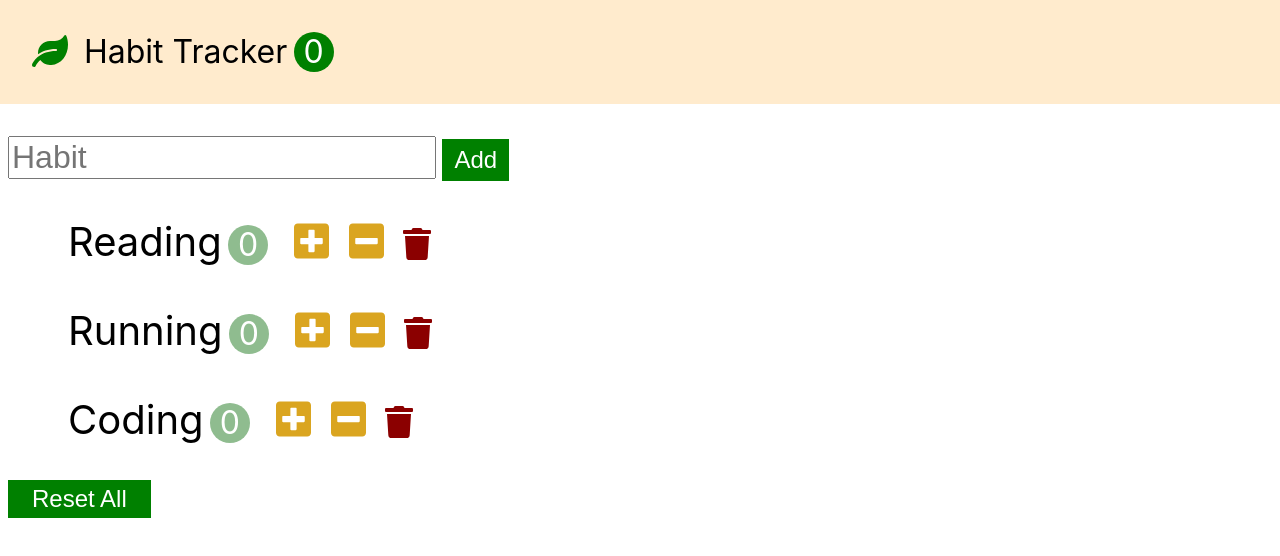
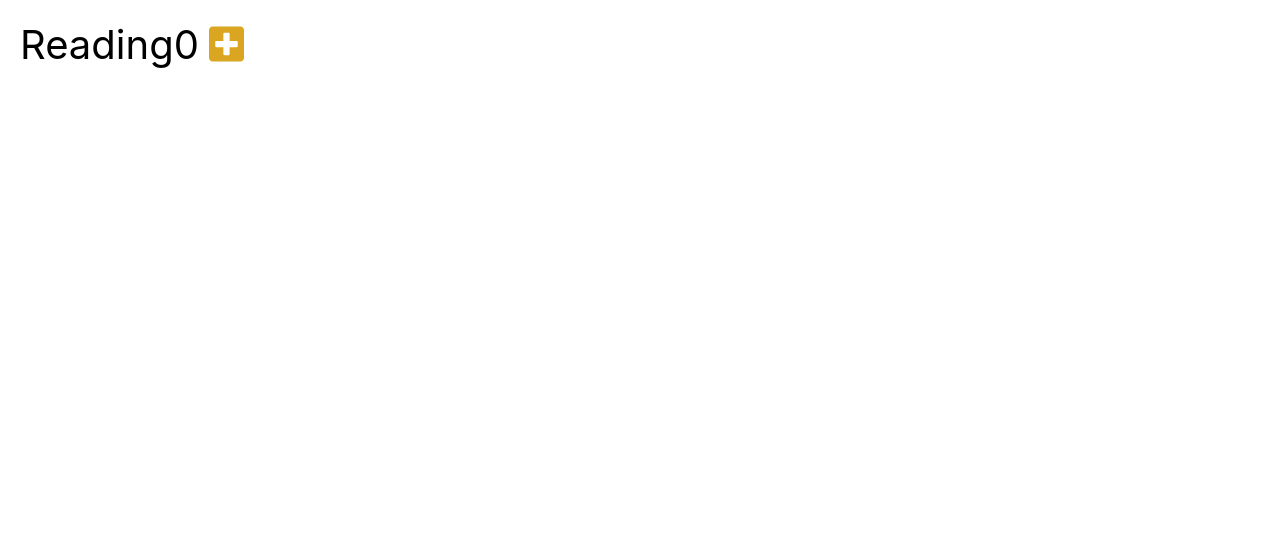
Before and after one commit to smshack/habit-tracker, a React (Create React App) app: page / in a window 1280 px wide. Shown: the top 556 px of the page. Built offline with nearby package versions, Linux system fonts and the light colour scheme.

Commit message:
reactHook => useState useRef useCallCack, useEffect

```diff
--- /dev/null
+++ b/src/components/simpleHabit.jsx
@@ -0,0 +1,28 @@
+import React,{useState,useRef,useCallback,useEffect} from 'react';
+
+const SimpleHabit = (props) => {
+    const [count, setCount] = useState(0)
+    const spanRef =useRef();
+    const handleIncrement = useCallback(() =>{
+        setCount(count+1);
+        // console.log(spanRef)
+
+    });
+    useEffect(() => {
+      console.log(`mount & update !:${count}`)
+    }, [count])
+    return(
+        <li className='habit'>
+            <span ref ={spanRef} className="habit-name">Reading</span>
+            <span className="habit-cout">{count}</span>
+            <button
+                className="habit-button habit-increase"
+                onClick={handleIncrement}
+            >
+                <i className="fas fa-plus-square"></i>
+            </button>
+        </li>
+    )
+};
+
+export default SimpleHabit;
--- a/src/index.js
+++ b/src/index.js
@@ -3,10 +3,12 @@
 import './index.css';
 import '@fortawesome/fontawesome-free/js/all.js';
 import App from './app';
+import SimpleHabit from './components/simpleHabit';
 
 ReactDOM.render(
   // <React.StrictMode>
-    <App />,
+    // <App />,
+    <SimpleHabit />,
   // </React.StrictMode>,
   document.getElementById('root')
 );
```
Also changed, not shown: 1 other file (tests, documents, lock files or other folders).
